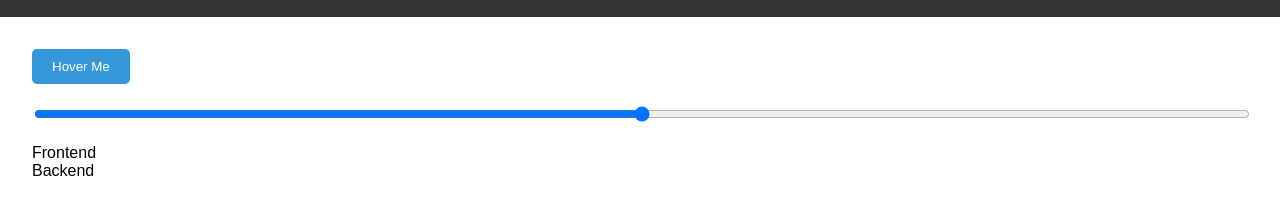
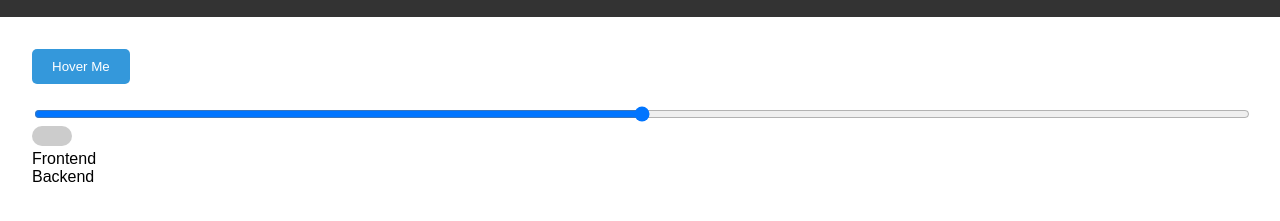
Before and after one commit to EmmanuelMuchiri/CSS-Trial-Task-2, a plain HTML site: page index.html in a window 1280 px wide. Shown: the part 95-316 px from the top of the page. Drawn offline with Linux system fonts and the light colour scheme.

Commit message:
Added toggle slider css

```diff
--- a/styles.css
+++ b/styles.css
@@ -48,3 +48,17 @@ body {
   .toggle-input {
     display: none;
   }
+
+  .toggle-slider {
+    position: relative;
+    display: inline-block;
+    width: 40px;
+    height: 20px;
+    background-color: #ccc;
+    border-radius: 20px;
+    transition: background-color 0.3s ease;
+  }
+
+  .toggle-input:checked + .toggle-slider {
+    background-color: #3498db;
+  }
```
